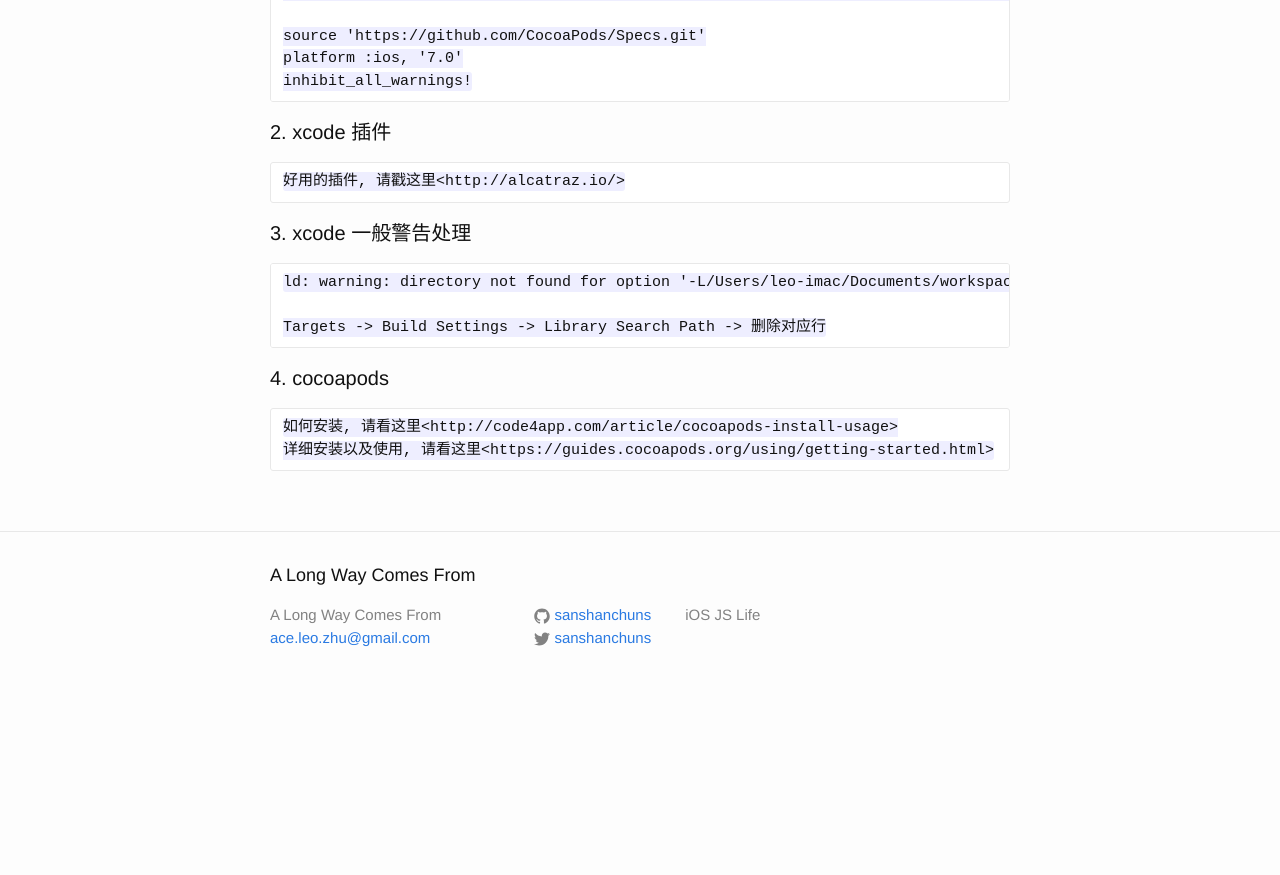
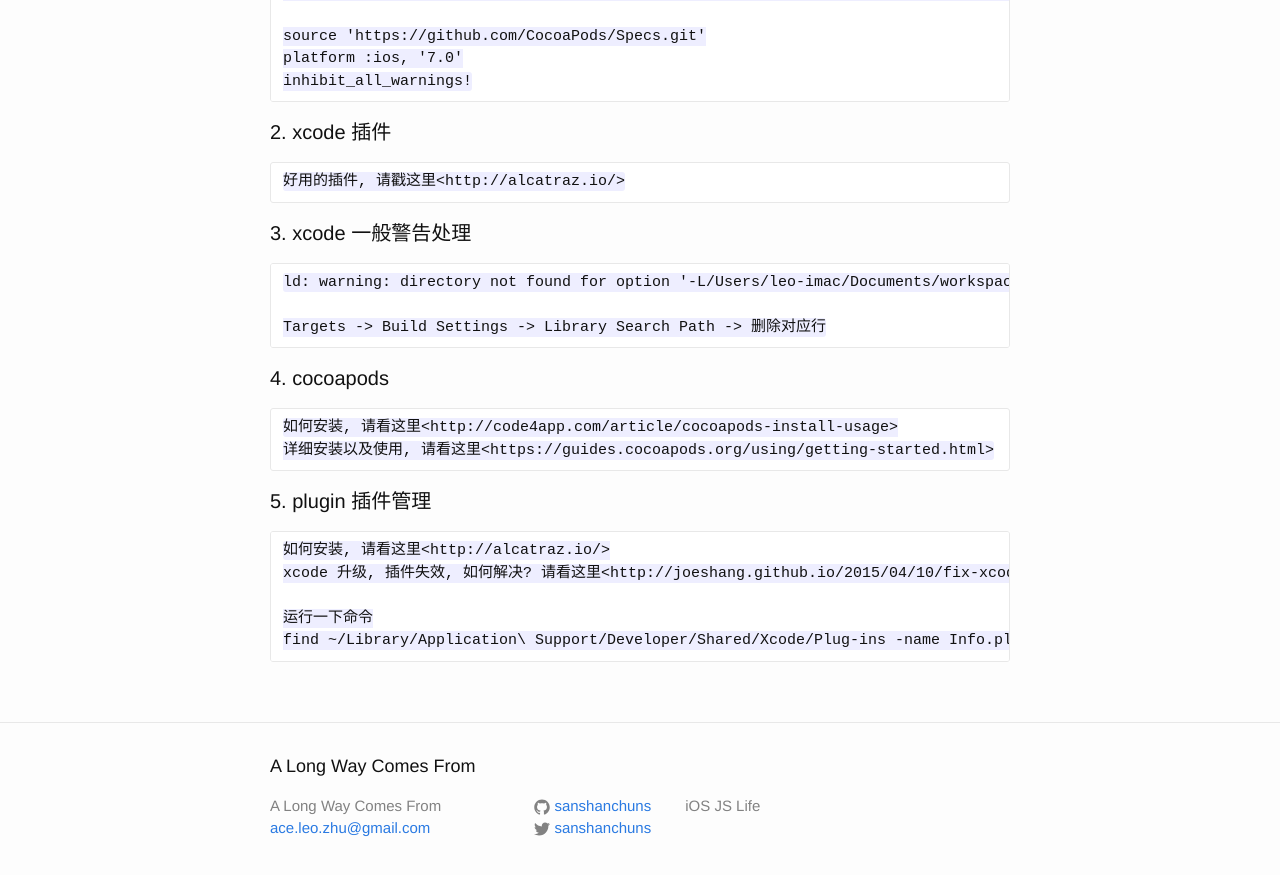
Before and after one commit to sanshanchuns/sanshanchuns.github.io, a Jekyll site: the page built from _posts/2015-06-25-xcode.markdown, in a window 1280 px wide and 900 px high, scrolled down 611 px. Shown: the top 875 px of the window. Built offline with Jekyll 4.4.1, drawn with Linux system fonts in a browser that asks for light colours; a file with an impossible date is left out; before the commit the page ends 1320 px from its top, so only the background shows below that.

Commit message:
update files

```diff
--- a/_posts/2015-06-25-xcode.markdown
+++ b/_posts/2015-06-25-xcode.markdown
@@ -42,6 +42,12 @@ categories: jekyll update
 	如何安装, 请看这里<http://code4app.com/article/cocoapods-install-usage>
 	详细安装以及使用, 请看这里<https://guides.cocoapods.org/using/getting-started.html>
 
+#### 5. plugin 插件管理
+	如何安装, 请看这里<http://alcatraz.io/>
+	xcode 升级, 插件失效, 如何解决? 请看这里<http://joeshang.github.io/2015/04/10/fix-xcode-upgrade-plugin-invalid/>
+
+	运行一下命令
+	find ~/Library/Application\ Support/Developer/Shared/Xcode/Plug-ins -name Info.plist -maxdepth 3 | xargs -I{} defaults write {} DVTPlugInCompatibilityUUIDs -array-add `defaults read /Applications/Xcode.app/Contents/Info.plist DVTPlugInCompatibilityUUID`
 
 [jekyll]:      http://jekyllrb.com
 [jekyll-gh]:   https://github.com/jekyll/jekyll
```
